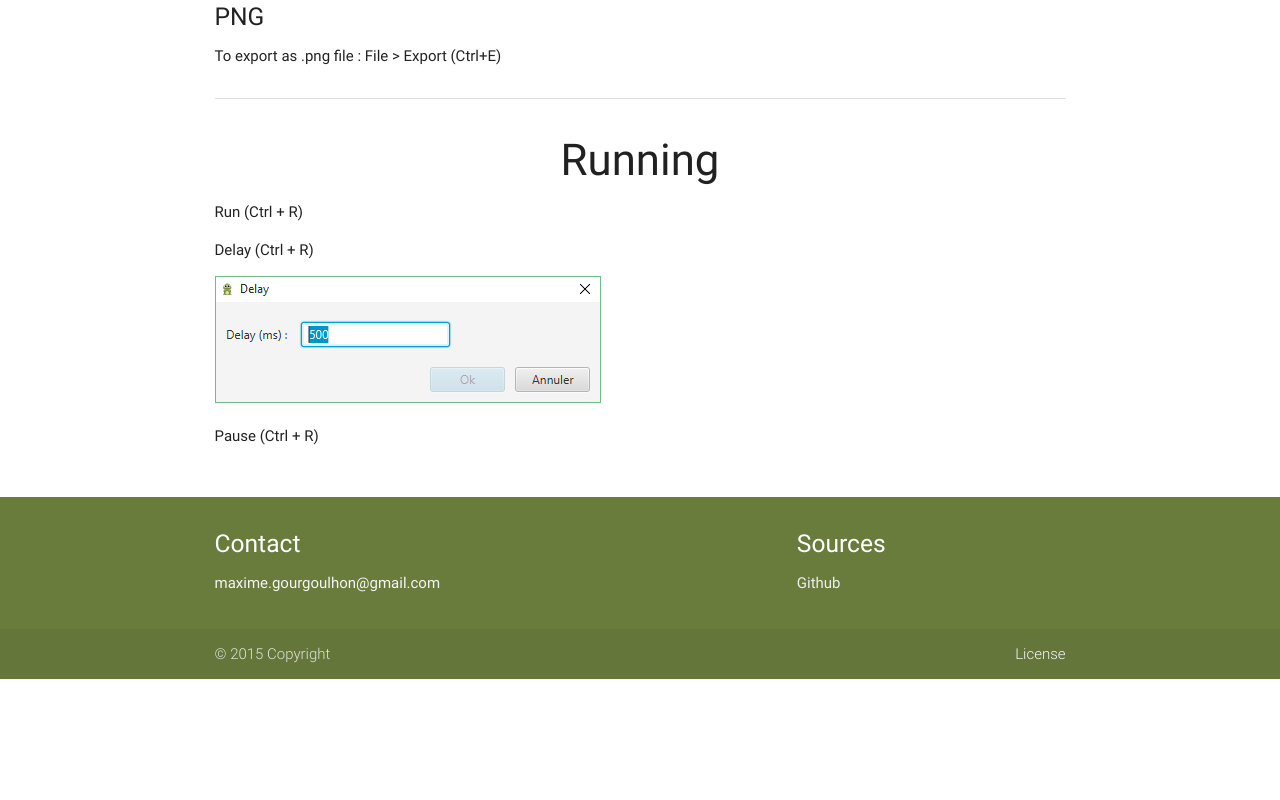
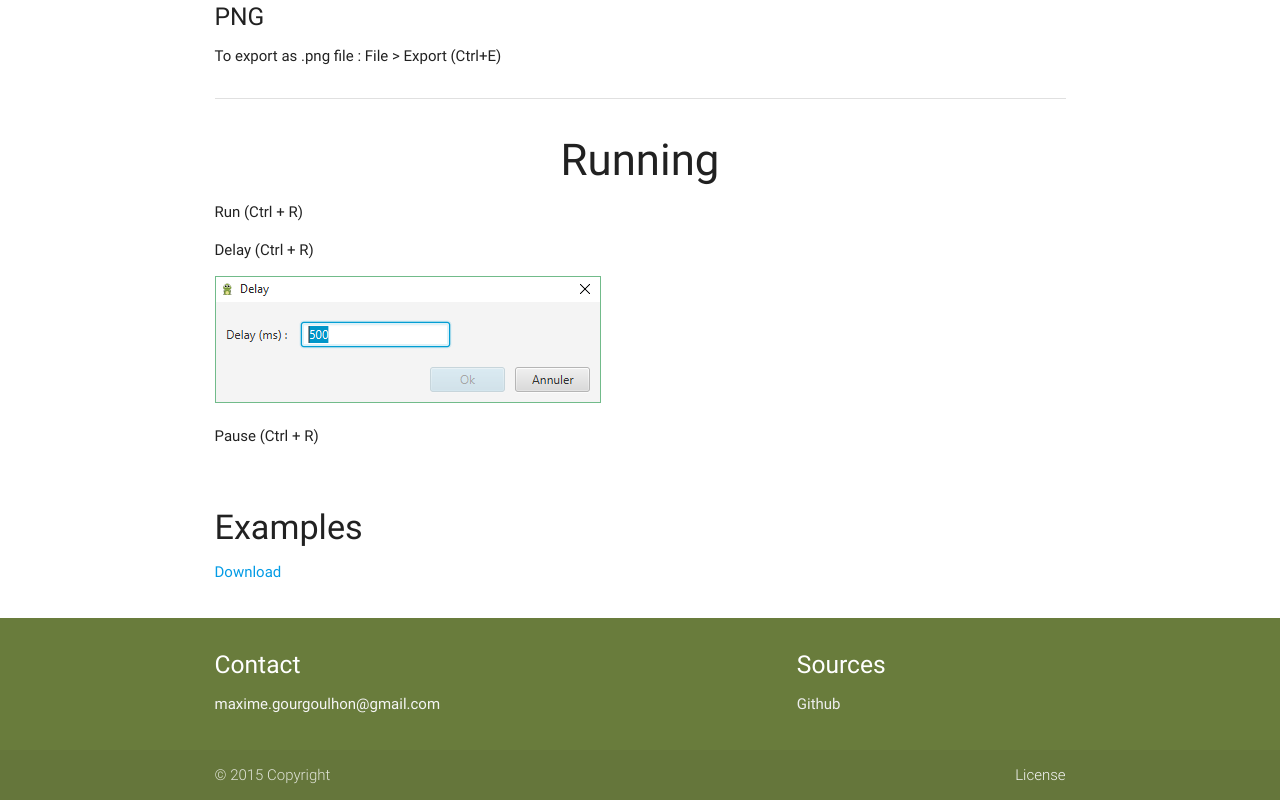
Before and after one commit to XAMEUS/FrOG, a plain HTML site: page quickstart.html in a window 1280 px wide. Shown: the part 3221-4021 px from the top of the page. Before the commit the page ends 3900 px from the top, so only its background shows below. Drawn offline with nearby package versions, Linux system fonts and the light colour scheme.

Commit message:
Examples

```diff
--- a/quickstart.html
+++ b/quickstart.html
@@ -159,6 +159,13 @@ O . . O . O . O O . </pre></div>
 
         </div>
 
+        <div class="container">
+            <div class="section">
+                <h4>Examples</h4>
+                <a href="Examples.zip">Download</a>
+            </div>
+        </div>
+
         <footer class="page-footer">
             <div class="container">
                 <div class="row">
```
Also changed, not shown: 1 other file.
